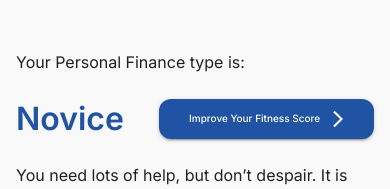
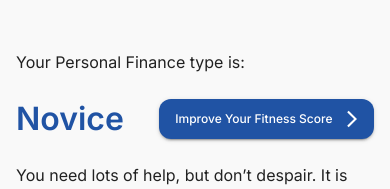
Before and after one commit to RashCD/rhb-discovery, a Next.js app: page /result-output in a window 390 px wide. Shown: the top 189 px of the page. Built offline with nearby package versions, Linux system fonts and the light colour scheme; what use-query-params would draw is missing.

Commit message:
make responsive design

```diff
--- a/pages/result-output.tsx
+++ b/pages/result-output.tsx
@@ -94,11 +94,12 @@ const ResultOutput = () => {
 						onClick={handleSeeMore}
 						sx={{
 							bgcolor: 'tertiary.main',
-							width: '100%',
+							width: ['60%', '40%', '30%'],
 							height: 40,
-							maxWidth: ['60%', '40%', '30%'],
+							maxWidth: [250, 300],
+							justifyContent: 'space-between',
 							borderRadius: 3,
-							fontSize: [10, 12, 12, 15],
+							fontSize: [12, 12, 14, 15],
 						}}
 					>
 						Improve Your Fitness Score
```
